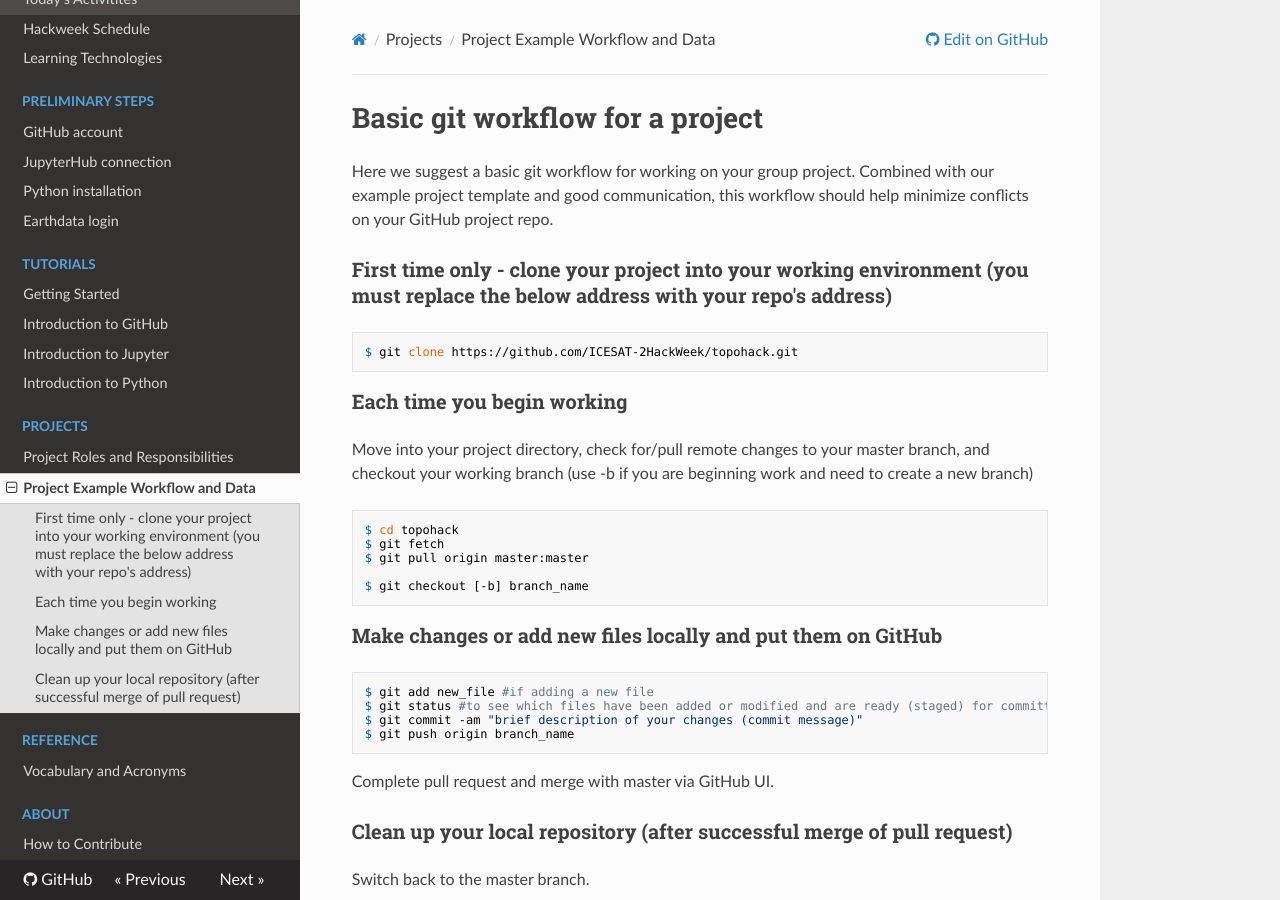
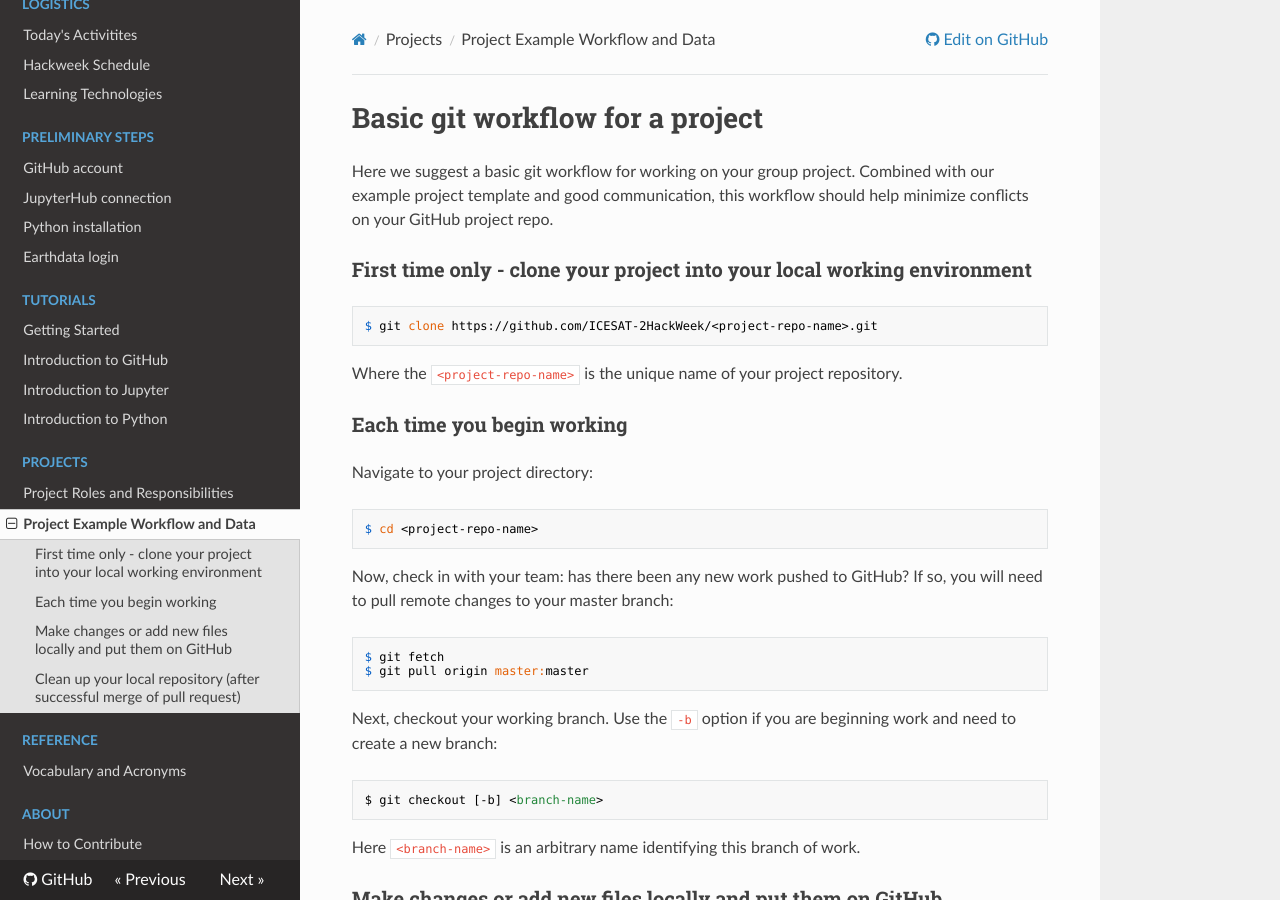
Before and after one commit to ICESAT-2HackWeek/learning-resources, an MkDocs documentation site: the page built from docs/projects/example_workflow.md, in a window 1280 px wide and 900 px high. Built offline with MkDocs 1.6.1, drawn with Linux system fonts in a browser that asks for light colours; nearby versions of some CDN libraries.

Commit message:
small modifications for clarity

````diff
--- a/docs/projects/example_workflow.md
+++ b/docs/projects/example_workflow.md
@@ -1,20 +1,36 @@
 # Basic git workflow for a project
 Here we suggest a basic git workflow for working on your group project. Combined with our example project template and good communication, this workflow should help minimize conflicts on your GitHub project repo.
 
-### First time only - clone your project into your working environment (you must replace the below address with your repo's address)
+### First time only - clone your project into your local working environment
+
 ```
-$ git clone https://github.com/ICESAT-2HackWeek/topohack.git
+$ git clone https://github.com/ICESAT-2HackWeek/<project-repo-name>.git
 ```
 
+Where the ```<project-repo-name>``` is the unique name of your project repository.
+
 ### Each time you begin working
-Move into your project directory, check for/pull remote changes to your master branch, and checkout your working branch (use -b if you are beginning work and need to create a new branch)
+
+Navigate to your project directory:
+
 ```
-$ cd topohack
+$ cd <project-repo-name>
+```
+
+Now, check in with your team: has there been any new work pushed to GitHub? If so, you will need to pull remote changes to your master branch:
+
+```
 $ git fetch
 $ git pull origin master:master
+```
 
-$ git checkout [-b] branch_name
+Next, checkout your working branch. Use the ```-b``` option if you are beginning work and need to create a new branch:
+
 ```
+$ git checkout [-b] <branch-name>
+```
+
+Here ```<branch-name>``` is an arbitrary name identifying this branch of work.
 
 ### Make changes or add new files locally and put them on GitHub
 
````
Also changed, not shown: docs/tutorials/getting_started.md (+1 -1 lines).
